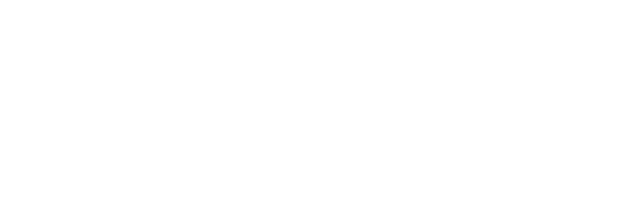
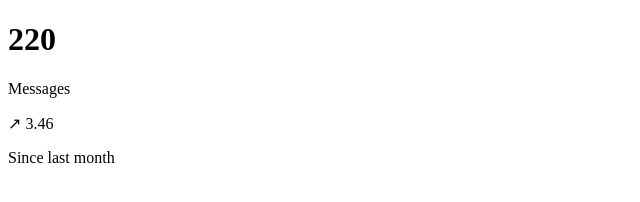
Before and after one commit to fabri2wavy/examen_primer_parcial_R2074-5_ArielFabricioTarquiVillalba, a plain HTML site: page index.html in a window 1280 px wide. Shown: the whole page, without its empty margins (0-640 px from the left). Drawn offline with Linux system fonts and the light colour scheme.

Commit message:
index sin estilos

```diff
--- a/index.html
+++ b/index.html
@@ -1,11 +1,22 @@
 <!DOCTYPE html>
 <html lang="en">
-<head>
-    <meta charset="UTF-8">
-    <meta name="viewport" content="width=device-width, initial-scale=1.0">
+  <head>
+    <meta charset="UTF-8" />
+    <meta name="viewport" content="width=device-width, initial-scale=1.0" />
     <title>EXAMEN R2074-5 TARQUI</title>
-</head>
-<body>
-
-</body>
+    <link rel="stylesheet" href="./styles.css" />
+  </head>
+  <body>
+    <main class="card">
+      <div class="superior"></div>
+      <div class="encabezado">
+        <h1>220</h1>
+        <p>Messages</p>
+      </div>
+      <div class="detalle">
+        <p class="estadistica">↗ 3.46</p>
+        <p class="subtexto">Since last month</p>
+      </div>
+    </main>
+  </body>
 </html>
```
